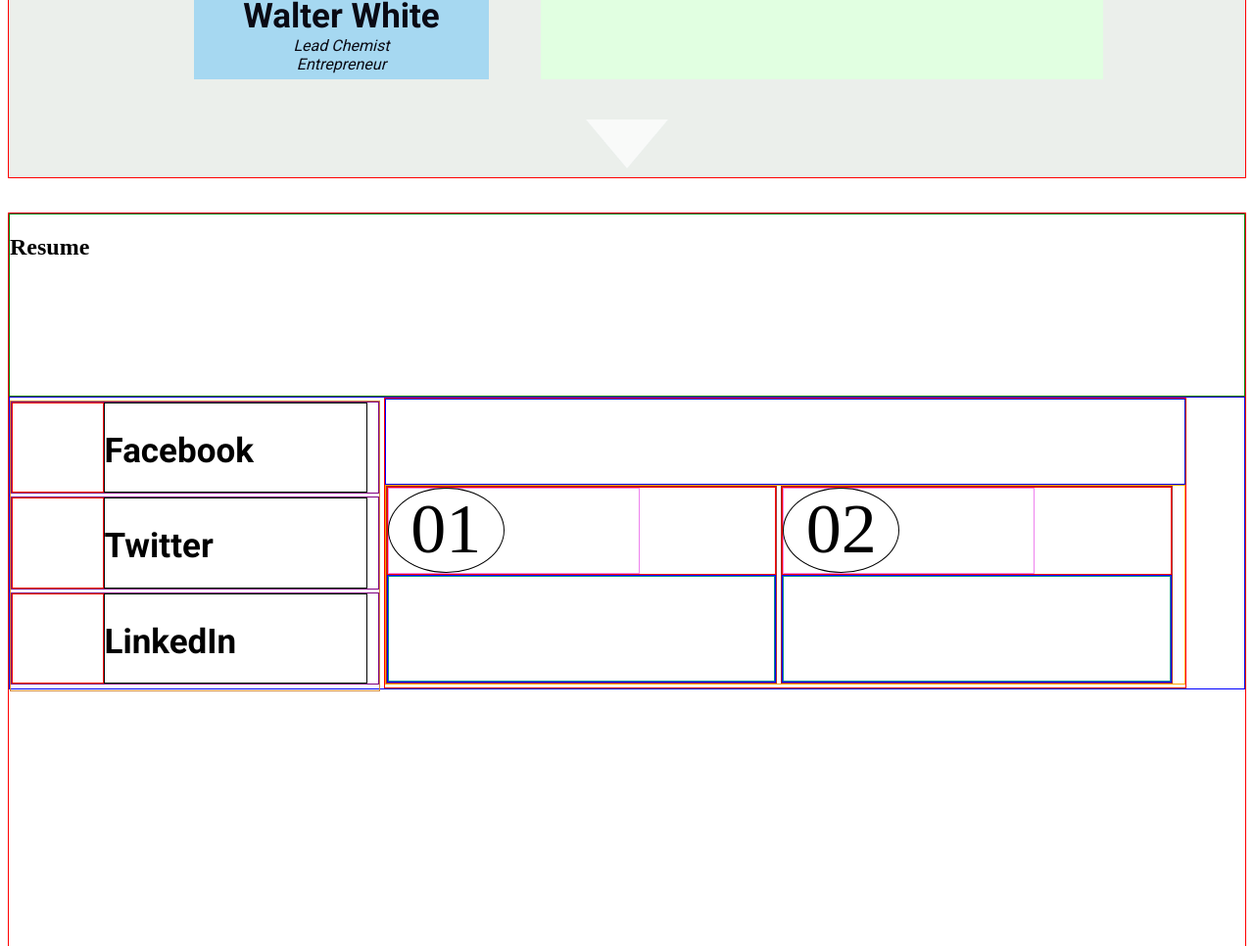
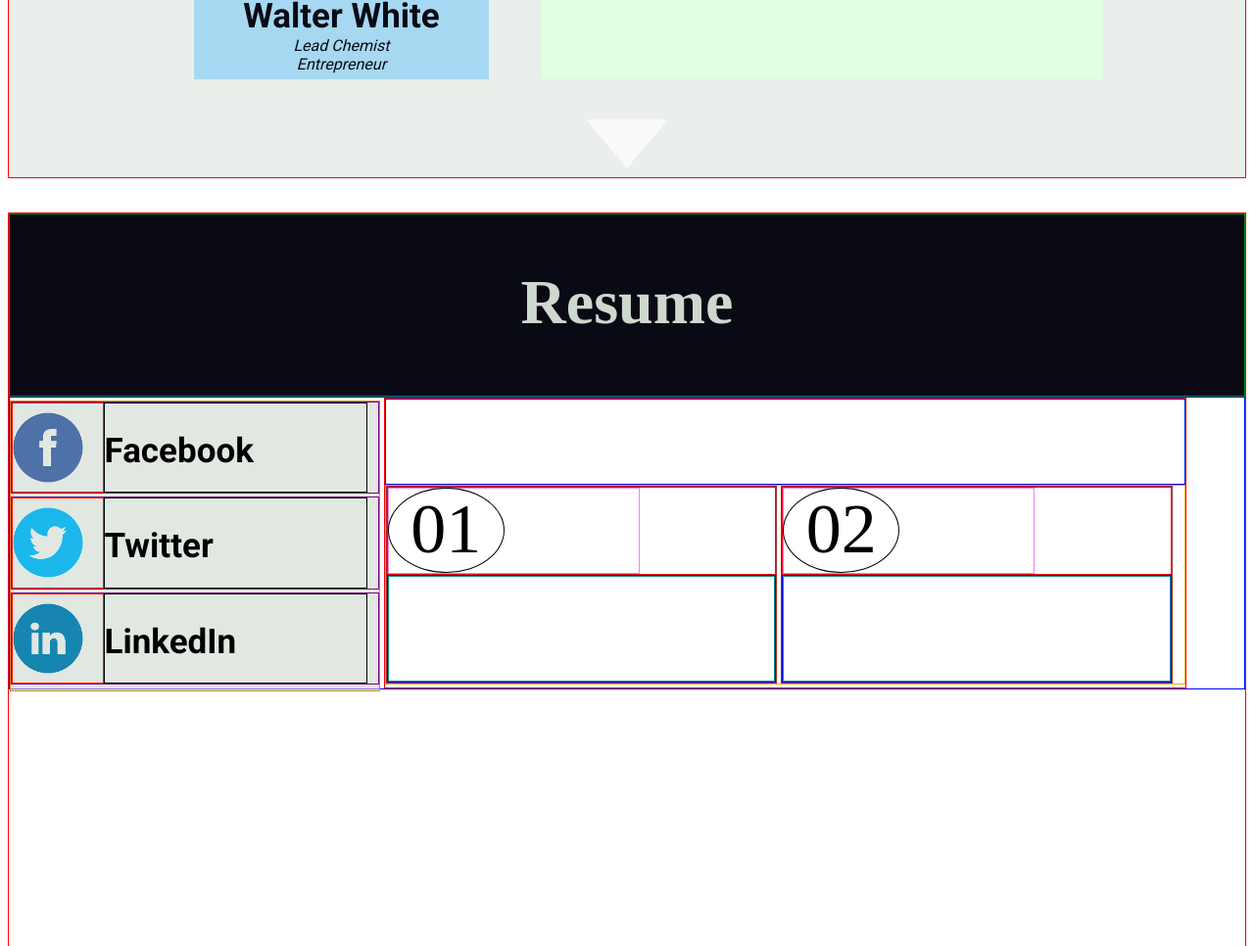
Before and after one commit to pat-white-code/ACA_web101_patrick_white, a plain HTML site: page src/wireframes/wireframe.html in a window 1280 px wide. Shown: the part 1266-2232 px from the top of the page at 98% size. Drawn offline with Linux system fonts and the light colour scheme; a web font is replaced by a local one.

Commit message:
adds social media icons

```diff
--- a/src/wireframes/style.css
+++ b/src/wireframes/style.css
@@ -184,9 +184,16 @@ img[src="./images/down-arrow-white.png"]{
   border: 1px red solid;
 }
 
+.resume h1 {
+  font-size: 4em;
+}
+
 .resume-header {
   height: 25%;
   border: 1px green solid;
+  text-align: center;
+  background-color: rgb(10, 10, 20);
+  color: rgb(206, 216, 206);
 }
 
 .top-row {
@@ -199,6 +206,7 @@ img[src="./images/down-arrow-white.png"]{
   height: 100%;
   border: 1px peru solid;
   display: inline-block;
+  background-color: rgb(206, 216, 206, 0.6);
 }
 
 .social-row {
@@ -214,6 +222,12 @@ img[src="./images/down-arrow-white.png"]{
   height: 100%;
   display: inline-block;
   border: 1px red solid;
+}
+
+.icon-image {
+  height: 78%;
+  position: absolute;
+  top: 11%;
 }
 
 .social-text {
@@ -298,3 +312,5 @@ h3 {
   width: 100%;
   border: 1px darkcyan solid;
 }
+
+/* TODO: WHAT IS GRID CONTAINER */
--- a/src/wireframes/wireframe.html
+++ b/src/wireframes/wireframe.html
@@ -73,6 +73,7 @@
         <div class="social-container">
           <div class="social-row">
             <div class="social-icon">
+              <img class= "icon-image" src="images/fb-icon-blue.png">
             </div>
             <div class="social-text">
               <h3>Facebook</h3>
@@ -80,6 +81,7 @@
           </div>
           <div class="social-row">
               <div class="social-icon">
+                <img class="icon-image" src="images/twitter-icon-original.png">
               </div>
               <div class="social-text">
                 <h3>Twitter</h3>
@@ -87,6 +89,7 @@
           </div>
           <div class="social-row">
               <div class="social-icon">
+                  <img class="icon-image" src="images/linkedin-icon.png">
               </div>
               <div class="social-text">
                 <h3>LinkedIn</h3>
```
Also changed, not shown: src/Resume/images/fb-icon-darkblue.png (added), src/Resume/images/fb-icon-lightblue.png (added), src/Resume/images/fb-icon-white.png (added), src/Resume/images/linkedin-icon-original.png (added), src/wireframes/images/fb-icon-blue.png (added), src/wireframes/images/linkedin-icon.png (added), src/wireframes/images/twitter-icon-original.png (added), 1 other file.
